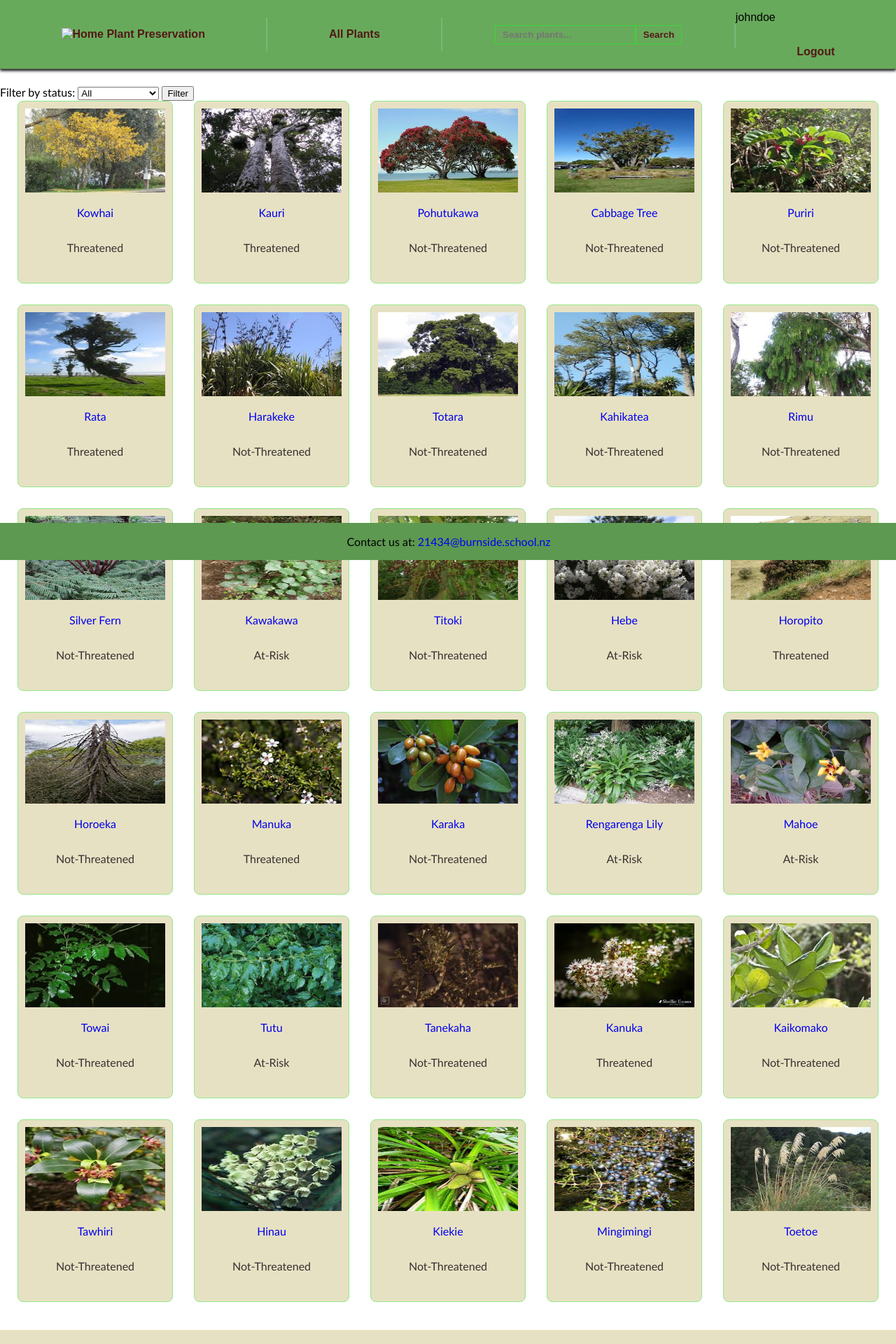
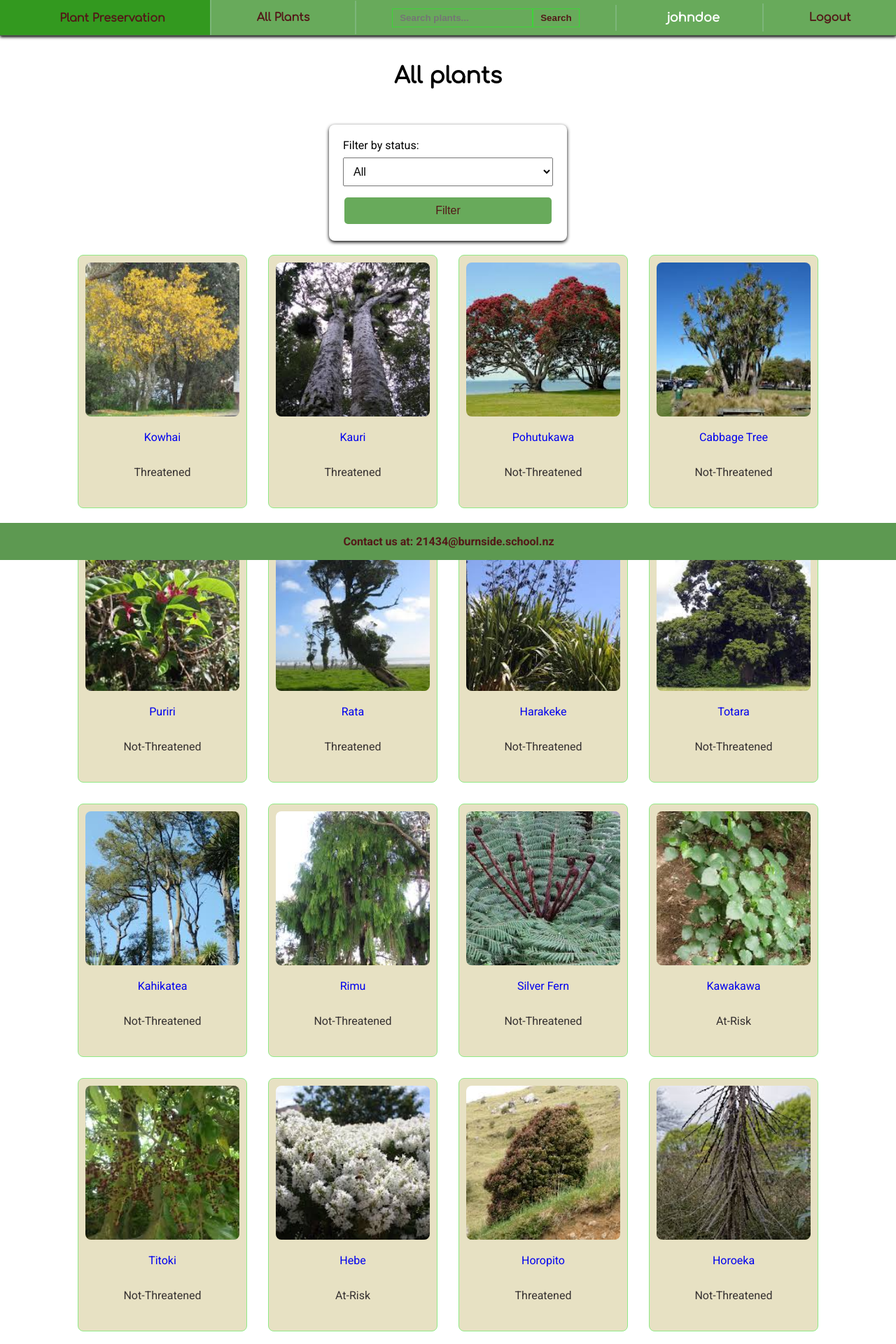
Before and after one commit to akhilasharma17/plant, a Flask app: page /all_plant in a window 1280 px wide. Shown: the top 1920 px of the page at 70% size. Run offline with Flask 3, Linux system fonts and the light colour scheme; a user stored in the database is signed in; data comes from the database, SQL or seed files in the repository.

Commit message:
edited style for status filter, buttons, and fonts. plant region also displays correctly in individual plant pages now

```diff
--- a/routes.py
+++ b/routes.py
@@ -2,10 +2,11 @@ from flask import Flask, render_template, abort
 from flask import request, redirect, flash, session
 from werkzeug.security import generate_password_hash, check_password_hash
 import sqlite3
+import secrets
 
 
 app = Flask(__name__)
-app.secret_key = 'k'
+app.config['SECRET_KEY'] = secrets.token_hex(24)
 
 
 # homepage and watchlist
@@ -121,8 +122,13 @@ def all_plant():
 def plant(id):
     instruction_query = "SELECT * FROM Planting_instruction WHERE id=?;"
     instruction = db_query(instruction_query, single=True, params=(id,))
-    plant_region_query = "SELECT * FROM PlantRegion WHERE regionid=?;"
-    plant_region = db_query(plant_region_query, single=True, params=(id,))
+    # query for plant region using JOIN to get region names
+    plant_region_query = """
+                        SELECT Region.name FROM Region
+                        JOIN PlantRegion ON Region.id = PlantRegion.region_id
+                        WHERE PlantRegion.plant_id = ?;
+                        """
+    plant_region = db_query(plant_region_query, single=False, params=(id,))
     plant_query = "SELECT * FROM Plant WHERE id=?;"
     plant = db_query(plant_query, single=True, params=(id,))
     username = session.get('username')
--- a/static/style.css
+++ b/static/style.css
@@ -1,17 +1,38 @@
 /*style sheet for website*/
 /*main body style*/
 body {
-	font-family: "Calibri", "Courier New", monospace;
+	font-family: "Roboto", monospace;
 	color: rgb(0, 0, 0);
 	margin: 0;
 	padding-top: 40px;
 	height: 100%;
 }
 
-h1 {
-	font-family: "Comfortaa", "Calibri", monospace;
+h1, h2 {
+	font-family: "Comfortaa", monospace;
+	text-align: center;
+	}
+
+.page-title {
+	padding: 30px;
 }
 
+.button {
+    background-color: rgb(104, 170, 91);
+    color: rgb(83, 24, 24);
+    border: none;
+    padding: 10px 20px;
+    text-align: center;
+    text-decoration: none;
+    display: inline-block;
+    font-size: 16px;
+    margin: 4px 2px;
+    cursor: pointer;
+    border-radius: 5px;
+}
+
+.button:hover {
+    background-color: rgb(81, 133, 71);}
 
 /*style for navigation bar*/
 .nav {
@@ -139,11 +160,9 @@ h1 {
 	padding-bottom: 40px;
 }
 
-
 .gallery-link {
 	text-decoration: none;
 }
-
 
 .gallery-item {
 	border: 1px solid rgb(145, 233, 134);
@@ -152,18 +171,19 @@ h1 {
 	text-align: center;
 	background-color: rgb(231, 225, 195);
 	padding: 10px;
-	transition: transform 0.2s;
+	width: 220px;
 }
 
 .gallery-item:hover {
 	border: 1px solid rgb(20, 150, 30);
-	transform: scale(1);
 	background-color: rgb(196, 184, 127);
 }
 
-.gallery-item image {
+.gallery-container img {
 	width: 100%;
-	height: auto;
+	height: 220px;
+	object-fit: cover;
+	border-radius: 8px;
 }
 
 .description {
@@ -174,6 +194,28 @@ h1 {
 .result-link {
 	padding: 40px;
 	text-decoration: none;
+}
+
+/*style for the status filter form*/
+.filter {
+    display: flex;
+    flex-direction: column;
+    width: 300px;
+    margin: 20px auto;
+    padding: 20px;
+    border-radius: 8px;
+    box-shadow: 0 2px 5px;
+}
+
+.filter label {
+    margin-bottom: 8px;
+}
+
+/*style for the dropdown*/
+.filter-options {
+    padding: 10px;
+    font-size: 16px;
+    margin-bottom: 12px;
 }
 
 
@@ -198,7 +240,7 @@ h1 {
 	width: 100%;
 	text-align: center;
 	font-weight: bold;
-	font-family: 'Comfortaa';
+	font-family: 'Comfortaa', sans-serif;
 }
 
 .grid-item2 {
@@ -216,7 +258,7 @@ h1 {
 .grid_item3 {
 	display: flex;
 	flex-direction: column;
-    font-family: 'Calibri', sans-serif;
+    font-family: 'Comfortaa', sans-serif;
     padding: 20px;
 }
 
@@ -265,10 +307,6 @@ h1 {
 }
 
 /*style for flash messages*/
-.alert{
-	color: red;
-}
-
 .success {
 	color: green;
 	padding: 10px;
@@ -310,18 +348,30 @@ h1 {
 	font-weight: bold;
 }
 
+/*style for logged in username*/
+.nav-username {
+    font-weight: bold;
+    font-size: 1.1em;
+    color: rgb(255, 255, 255);
+    padding: 10px 15px;
+    margin-left: 10px;
+    display: inline-block;
+	text-align: center;
+}
+
 /*style for watchlist*/
 .card-container {
     display: flex;
     flex-wrap: wrap;
 }
+
 .card {
-    border: 1px solid #ccc;
+    border: 5px solid rgb(104, 170, 91);
+	border-radius: 4px;
     padding: 16px;
     margin: 8px;
     width: 200px;
 }
-
 
 /*style for footer*/
 .footer {
@@ -336,8 +386,6 @@ h1 {
 .footer-content {
     padding: 0 2px;
 	text-align: center;
+	color: rgb(83, 24, 24);
+	font-weight: bold;
 }
-
-.footer a {
-    text-decoration: none;
-}
--- a/templates/all_plant.html
+++ b/templates/all_plant.html
@@ -1,18 +1,18 @@
 <!--all plants page with jinja-->
 {%extends "layout.html"%}
 {%block content%}
-  <h1>All plants</h1>
+  <h1 class="page-title">All plants</h1>
 
   <!--status filter-->
-  <form method="GET" action="/all_plant">
+  <form method="GET" action="/all_plant" class="filter">
     <label for="status">Filter by status:</label>
-    <select name="status">
+    <select name="status" class="filter-options">
       <option value="">All</option>
       <option value="Not-Threatened" {% if status_filter == 'Not-Threatened' %}selected{% endif %}>Not-Threatened</option>
       <option value="Threatened" {% if status_filter == 'Threatened' %}selected{% endif %}>Threatened</option>
       <option value="At-Risk" {% if status_filter == 'At-Risk' %}selected{% endif %}>At-Risk</option>
     </select>
-    <button type="submit">Filter</button>
+    <button type="submit" class="button">Filter</button>
   </form>
 
     <!--image gallery-->
@@ -21,7 +21,7 @@
       {% for plant in plant %}
         <a href='plant/{{ plant[0] }}' class="gallery-link">
           <div class="gallery-item">
-            <img src="{{ plant[5] }}" alt="Image of {{ plant[1] }}" width="200px" height="120px">
+            <img src="{{ plant[5] }}" alt="Image of {{ plant[1] }}">
             <p>{{ plant[1] }}</p>
             <p class="description">{{ plant[2] }}</p>
           </div>
--- a/templates/home.html
+++ b/templates/home.html
@@ -28,7 +28,7 @@
         Learn about their status, habitat, and how to grow them.
         Let's make the world greener together!</p>
         <p><a href="/all_plant">Click here to see All Plants</a>
-            <a href="/login">Login to watchlist</a></p>
+            <a href="/login">Login to view your Watchlist</a></p>
     {% endif %}
 </div>
 {% endblock %}
--- a/templates/layout.html
+++ b/templates/layout.html
@@ -1,6 +1,12 @@
 <!doctype html>
+<html lang="en"></html>
     <head>
+        <meta charset="UTF-8">
+        <meta name="viewport" content="width=device-width, initial-scale=1.0">
         <title>Plants</title>
+        <!--import fonts-->
+        <link href="https://fonts.googleapis.com/css2?family=Comfortaa&display=swap" rel="stylesheet">
+        <link href="https://fonts.googleapis.com/css2?family=Roboto:wght@400;700&display=swap" rel="stylesheet">
         <!---link to stylesheet-->
         <link rel="stylesheet" href="/static/style.css">
         <!-- favicon -->
@@ -11,24 +17,23 @@
         <!--navigation bar-->
         <div class="nav">
             <ul>
+                <!--favicon in navigation bar(on Home button)-->
                 <li><a href="http://127.0.0.1:5000/">
-                    <img src="/static/favicon.svg" alt="Home" style="width: 16px; height: 16px;">
+                    <img src="/static/favicon.svg" style="width: 16px; height: 16px;">
                     Plant Preservation
                     </a>
                 </li>
                 <li><a href="http://127.0.0.1:5000/all_plant">All Plants</a></li>
-                    <!-- Search form -->
                 <li>
+                    <!-- search form -->
                     <form action="/search" method="GET" class="search">
                         <input type="text" name="search_term" placeholder="Search plants..." maxlength="30">
                         <input type="submit" value="Search">
                     </form>
                 </li>
                 {% if session['username'] %}
-                    <li class="logout">
-                        <p class="username">{{ session['username']}}</p>
-                        <a href="/logout">Logout</a>
-                    </li>
+                    <li class="nav-username">{{ session['username'] }}</li>
+                    <li class="logout"><a href="/logout">Logout</a></li>
                 {% else %}
                     <li><a href="http://127.0.0.1:5000/login">Login here</a></li>
                     <li><a href="http://127.0.0.1:5000/signup">Sign Up here</a></li>
@@ -42,7 +47,7 @@
         <!--footer-->
         <footer class="footer">
                 <div class="footer-content">
-                    <p>Contact us at: <a href="21434@burnside.school.nz">21434@burnside.school.nz</a></p>
+                    <p>Contact us at: 21434@burnside.school.nz</a></p>
                 </div>
         </footer>
     </body>
--- a/templates/login.html
+++ b/templates/login.html
@@ -15,7 +15,7 @@
                 <label for="password">Password:</label>
                 <input type="password" id="password" name="password" maxlength="15" minlength="6" required>
             </div>
-            <button type="submit">Login</button>
+            <button type="submit" class="button">Login</button>
         </form>
         <p>Don't have an account? <a href="/signup">Sign up</a></p>
     </div>
--- a/templates/signup.html
+++ b/templates/signup.html
@@ -2,7 +2,7 @@
 {% block content %}
     <div class="form-container">
         <div class="form-box">
-            <h1>Sign Up</h1>
+            <h2>Sign Up</h2>
             <form method="POST" action="/signup">
                 <div class="signup-form">
                     <label for="username">Username:</label>
@@ -12,7 +12,7 @@
                     <label for="password">Password:</label>
                     <input type="password" name="password" maxlength=15 minlength="6" required>
                 </div>
-                <button type="submit">Sign Up</button>
+                <button type="submit" class="button">Sign Up</button>
             </form>
             {% for message in get_flashed_messages() %}
                 <div class="alert">{{ message }}</div>
```
Also changed, not shown: templates/plant.html (+9 -2 lines), plant.db.
